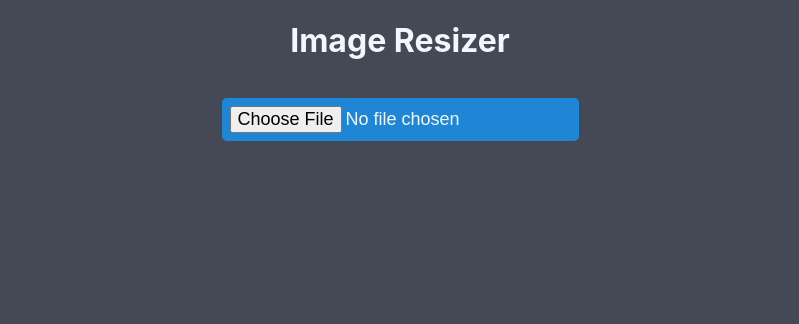
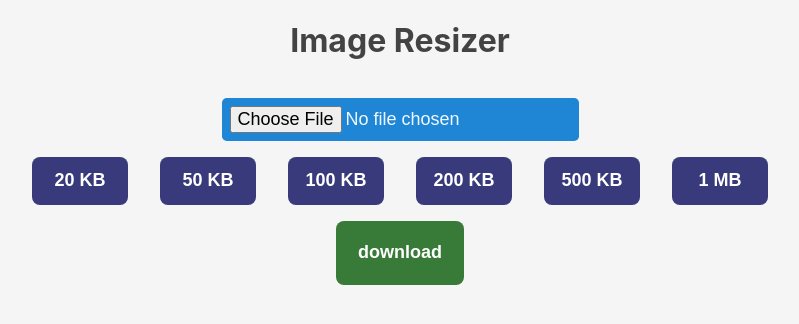
Before and after one commit to jitunayak/photo-comp, a React (Create React App) app: page / in a window 1280 px wide. Shown: the top 324 px of the page, without its empty margins (240-1039 px from the left). Built offline with nearby package versions, Linux system fonts and the light colour scheme.

Commit message:
user can choose size of file

```diff
--- a/public/index.html
+++ b/public/index.html
@@ -1,12 +1,14 @@
 <!DOCTYPE html>
 <html lang="en">
-
   <head>
     <meta charset="utf-8" />
     <link rel="icon" href="%PUBLIC_URL%/favicon.ico" />
     <meta name="viewport" content="width=device-width, initial-scale=1" />
     <meta name="theme-color" content="#000000" />
-    <meta name="description" content="Web site created using create-react-app" />
+    <meta
+      name="description"
+      content="Web site created using create-react-app"
+    />
     <link rel="apple-touch-icon" href="%PUBLIC_URL%/logo192.png" />
     <!--
       manifest.json provides metadata used when your web app is installed on a
@@ -26,17 +28,16 @@
   </head>
 
   <body>
-
     <noscript>You need to enable JavaScript to run this app.</noscript>
-    <script async src="https://pagead2.googlesyndication.com/pagead/js/adsbygoogle.js?client=ca-pub-2777235616159998"
-      crossorigin="anonymous"></script>
+    <!-- <script async src="https://pagead2.googlesyndication.com/pagead/js/adsbygoogle.js?client=ca-pub-2777235616159998"
+      crossorigin="anonymous"></script> -->
 
     <div id="root">
-      <ins class="adsbygoogle" style="display:block" data-ad-client="ca-pub-2777235616159998"
+      <!-- <ins class="adsbygoogle" style="display:block" data-ad-client="ca-pub-2777235616159998"
         data-ad-format="auto"></ins>
       <script>
         (adsbygoogle = window.adsbygoogle || []).push({});
-      </script>
+      </script> -->
     </div>
     <!--
       This HTML file is a template.
@@ -49,5 +50,4 @@
       To create a production bundle, use `npm run build` or `yarn build`.
     -->
   </body>
-
 </html>
--- a/src/App.css
+++ b/src/App.css
@@ -21,7 +21,7 @@
   align-items: center;
   justify-content: center;
   font-size: calc(10px + 2vmin);
-  color: white;
+  color: rgb(19, 18, 18);
 }
 
 .App-link {
@@ -37,15 +37,14 @@
   }
 }
 
-body{
-  background-color: #444955;
+body {
+  background-color: #f5f5f5;
 }
-.title{
-color: aliceblue;
+.title {
+  color: rgb(67, 67, 67);
 }
 
-.download-btn
-{
+.download-btn {
   background-color: rgb(56, 123, 56);
   color: white;
   font-size: large;
@@ -57,20 +56,39 @@ border-style: solid;
   border-width: 0ch;
 }
 
-.download-btn:hover{
+.download-btn:hover {
   border-color: #24b364;
   border-width: 0.2rem;
   background-color: white;
   color: rgb(8, 118, 8);
 }
 
-.comrpessed-size{
+.select-btn {
+  background-color: rgb(56, 58, 123);
+  color: white;
+  font-size: large;
+  font-weight: 600;
+  border-radius: 0.5rem;
+  height: 3rem;
+  width: 6rem;
+  border-style: solid;
+  border-width: 0ch;
+  margin: 1rem;
+}
+
+.select-btn:hover {
+  border-color: rgb(56, 58, 123);
+  border-width: 0.2rem;
+  background-color: white;
+  color: rgb(56, 58, 123);
+}
+.comrpessed-size {
   font-size: large;
   font-weight: 500;
   color: aliceblue;
 }
 
-.input-box{
+.input-box {
   color: aliceblue;
   background-color: rgb(31, 134, 213);
   padding: 0.5rem;
--- a/src/App.js
+++ b/src/App.js
@@ -1,60 +1,130 @@
-import logo from './logo.svg';
-import './App.css';
+import "./App.css";
 import Compress from "browser-image-compression";
-import { useState } from 'react';
-import { saveAs } from 'file-saver'
-import SideAd from './PushAd';
+import { useState } from "react";
+import { saveAs } from "file-saver";
+import SideAd from "./PushAd";
 
 function App() {
+  const [compressedFile, setCompressedFile] = useState(null);
 
-  const [compressedFile, setCompressedFile] = useState(null)
+  const downloadImage = async () => {
+    saveAs(compressedFile, "image.jpg"); // Put your image url here.
+    setCompressedFile(null);
+  };
 
-  const downloadImage = () => {
-    saveAs(compressedFile, 'image.jpg') // Put your image url here.
-  }
+  let file = null;
+  const onChange = async (e) => {
+    setCompressedFile(null);
+    file = e.target.files[0];
+    console.log("user uplaod", { file });
+    // const options = {
+    //   maxWidthOrHeight: 200,
+    //   useWebWorker: true,
+    // };
+  };
 
-  const onChange = async (e) => {
-    // Some onchange event calls
-    setCompressedFile(null)
-    const file = e.target.files[0];
-    const options = {
-      maxWidthOrHeight: 200,
-      useWebWorker: true,
-    }
-
-    Compress(file, options)
-      .then(compressedBlob => {
-        console.log(compressedBlob)
-        compressedBlob.lastModifiedDate = new Date()
-        const convertedBlobFile = new File([compressedBlob], file.name, { type: file.type, lastModified: Date.now() })
-        console.log(convertedBlobFile.size)
-        setCompressedFile(convertedBlobFile)
+  async function compressImage(maxSizeMB, width) {
+    Compress(file, { maxWidthOrHeight: width, maxSizeMB, useWebWorker: true })
+      .then((compressedBlob) => {
+        console.log(compressedBlob);
+        compressedBlob.lastModifiedDate = new Date();
+        const convertedBlobFile = new File([compressedBlob], file.name, {
+          type: file.type,
+          lastModified: Date.now(),
+        });
+        console.log(convertedBlobFile.size);
+        setCompressedFile(convertedBlobFile);
         // Here you are free to call any method you are gonna use to upload your file example uploadToCloudinaryUsingPreset(convertedBlobFile)
       })
-      .catch(e => {
-        alert(e)
+      .catch((e) => {
+        alert(e);
         // Show the user a toast message or notification that something went wrong while compressing file
-      })
-    console.log()
-  };
+      });
+    console.log();
+  }
 
   return (
     <div className="App">
-      <h1 className='title'>Image Resizer</h1>
-      <input className='input-box' name="file" type="file" id="file" onChange={(e) => onChange(e)} />
-      {
-        compressedFile ?
-          <div>
-            <div className='comrpessed-size'> New compressed size is {Math.floor(compressedFile.size / 1024)} KB</div>
-            <button className='download-btn' onClick={() => { downloadImage() }}>Download</button>
-          </div>
-          : null
-      }
+      <h1 className="title">Image Resizer</h1>
+      <input
+        className="input-box"
+        name="file"
+        type="file"
+        id="file"
+        onChange={(e) => onChange(e)}
+      />
+
+      <div>
+        {/* <div className="comrpessed-size">
+          {" "}
+          New compressed size is {Math.floor(compressedFile.size / 1024)} KB
+        </div> */}
+
+        <button
+          className="select-btn"
+          onClick={async () => {
+            await compressImage(0.02, 200);
+            //selectImage();
+          }}
+        >
+          20 KB
+        </button>
+        <button
+          className="select-btn"
+          onClick={async () => {
+            await compressImage(0.05, 500);
+            //selectImage();
+          }}
+        >
+          50 KB
+        </button>
+        <button
+          className="select-btn"
+          onClick={async () => {
+            await compressImage(0.09, 1000);
+            //selectImage();
+          }}
+        >
+          100 KB
+        </button>
+
+        <button
+          className="select-btn"
+          onClick={async () => {
+            await compressImage(0.2, 1500);
+          }}
+        >
+          200 KB
+        </button>
+        <button
+          className="select-btn"
+          onClick={async () => {
+            await compressImage(0.5, 2000);
+          }}
+        >
+          500 KB
+        </button>
+        <button
+          className="select-btn"
+          onClick={async () => {
+            await compressImage(1, 4000);
+          }}
+        >
+          1 MB
+        </button>
+        <br></br>
+        <button
+          className="download-btn"
+          onClick={async () => {
+            downloadImage();
+          }}
+        >
+          download
+        </button>
+      </div>
 
       <SideAd />
-
     </div>
   );
 }
-
 export default App;
```
Lines whose indentation alone changed are shown as unchanged.
